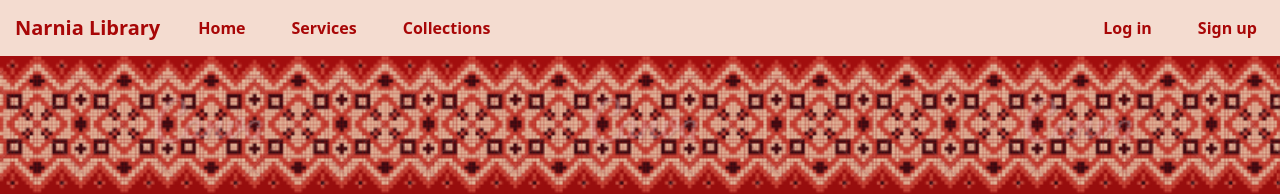
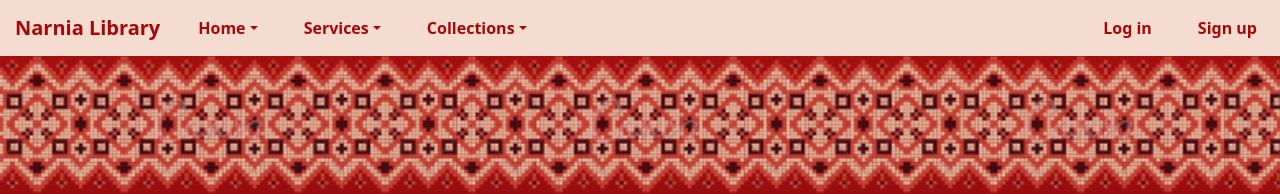
Before and after one commit to mugetetiks/library-automation-system, a React (Create React App) app: page / in a window 1280 px wide. Shown: the top 194 px of the page. Built offline with nearby package versions, Linux system fonts and the light colour scheme; no server answers.

Commit message:
changed style & header

```diff
--- a/src/App.css
+++ b/src/App.css
@@ -47,7 +47,6 @@ body {
   position: absolute;
   top: 0;
   left: 0;
-
   width: 100%;
   height: 100%;
   background-image: url('./assets/pattern4.png');
@@ -56,7 +55,6 @@ body {
   opacity: 0.7; /* %50 şeffaflık */
   z-index: 1;
 }
-
 
 .search-bar-wrapper {
   position: relative;
@@ -72,7 +70,6 @@ body {
   background-color: #f4dcd0;
   border-radius: 25px;
   padding: 10px;
-  /*border: 1px solid #ddd; */
   width: 100%;
 }
 
@@ -85,7 +82,7 @@ body {
   border-radius: 25px;
 }
 
-.search-bar input:hover{
+.search-bar input:hover {
   background-color: #f4dcd0;
 }
 
@@ -122,7 +119,6 @@ body {
 }
 
 .event-card p {
-
   font-weight: bold;
 }
 
--- a/src/App.js
+++ b/src/App.js
@@ -14,6 +14,7 @@ import AddDocument from './components/AddDocument';
 import UpdateDocument from './components/UpdateDocument';
 import UpdateDocumentSearch from './components/UpdateDocumentSearch';
 import DeleteDocumentSearch from './components/DeleteDocumentSearch';
+import ReserveBook from './components/ReserveBook';
 import UserProfile from './services/userProfile';
 
 const App = () => {
@@ -58,6 +59,7 @@ const App = () => {
           <Route path="/admin/update-document" element={role === 'admin' ? <UpdateDocumentSearch /> : <Navigate to="/login" replace />} />
           <Route path="/admin/update-document/:id" element={role === 'admin' ? <UpdateDocument /> : <Navigate to="/login" replace />} />
           <Route path="/admin/delete-document" element={role === 'admin' ? <DeleteDocumentSearch /> : <Navigate to="/login" replace />} />
+          <Route path="/reserve" element={role === 'member' ? <ReserveBook /> : <Navigate to="/login" replace />} />
         </Routes>
       </div>
     </Router>
--- a/src/components/Header.js
+++ b/src/components/Header.js
@@ -1,5 +1,5 @@
 import React from 'react';
-import { Navbar, Nav } from 'react-bootstrap';
+import { Navbar, Nav, Dropdown } from 'react-bootstrap';
 import { Link, useNavigate } from 'react-router-dom';
 import UserProfile from '../services/userProfile';
 
@@ -17,9 +17,25 @@ const Header = ({ role }) => {
       <Navbar.Toggle aria-controls="basic-navbar-nav" />
       <Navbar.Collapse id="basic-navbar-nav">
         <Nav className="mr-auto">
-          <Nav.Link as={Link} to="/home">Home</Nav.Link>
-          <Nav.Link as={Link} to="/services">Services</Nav.Link>
-          <Nav.Link as={Link} to="/collections">Collections</Nav.Link>
+          <Dropdown as={Nav.Item}>
+            <Dropdown.Toggle as={Nav.Link}>Home</Dropdown.Toggle>
+            <Dropdown.Menu>
+              <Dropdown.Item as={Link} to="/home">Go to Home</Dropdown.Item>
+            </Dropdown.Menu>
+          </Dropdown>
+          <Dropdown as={Nav.Item}>
+            <Dropdown.Toggle as={Nav.Link}>Services</Dropdown.Toggle>
+            <Dropdown.Menu>
+              <Dropdown.Item as={Link} to="/reserve">Reserve Book</Dropdown.Item>
+              <Dropdown.Item as={Link} to="/pay-debt">Pay Debt</Dropdown.Item>
+            </Dropdown.Menu>
+          </Dropdown>
+          <Dropdown as={Nav.Item}>
+            <Dropdown.Toggle as={Nav.Link}>Collections</Dropdown.Toggle>
+            <Dropdown.Menu>
+              <Dropdown.Item as={Link} to="/collections">Collections</Dropdown.Item>
+            </Dropdown.Menu>
+          </Dropdown>
         </Nav>
         <Nav className="ml-auto">
           {role ? (
```
Also changed, not shown: 2 other files (tests, documents, lock files or other folders).
